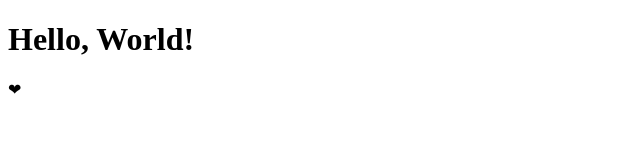
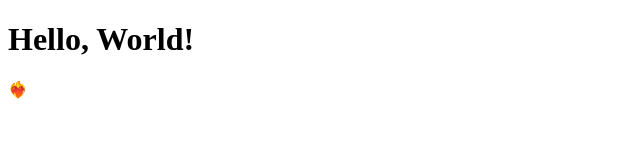
Before and after one commit to callmeheartburn/callmeheartburn.github.io, a plain HTML site: page index.html in a window 1280 px wide. Shown: the full height of the page, 0-640 px from the left. Drawn offline with Linux system fonts and the light colour scheme.

Commit message:
** NOW a bit more personal flair

```diff
--- a/index.html
+++ b/index.html
@@ -2,6 +2,6 @@
 <html>
 <body>
 <h1>Hello, World!</h1>
-<p>&#x2764;</p>
+<p>&#x2764;&#xfe0f;&#x200d;&#x1f525;</p>
 </body>
 </html>
```
